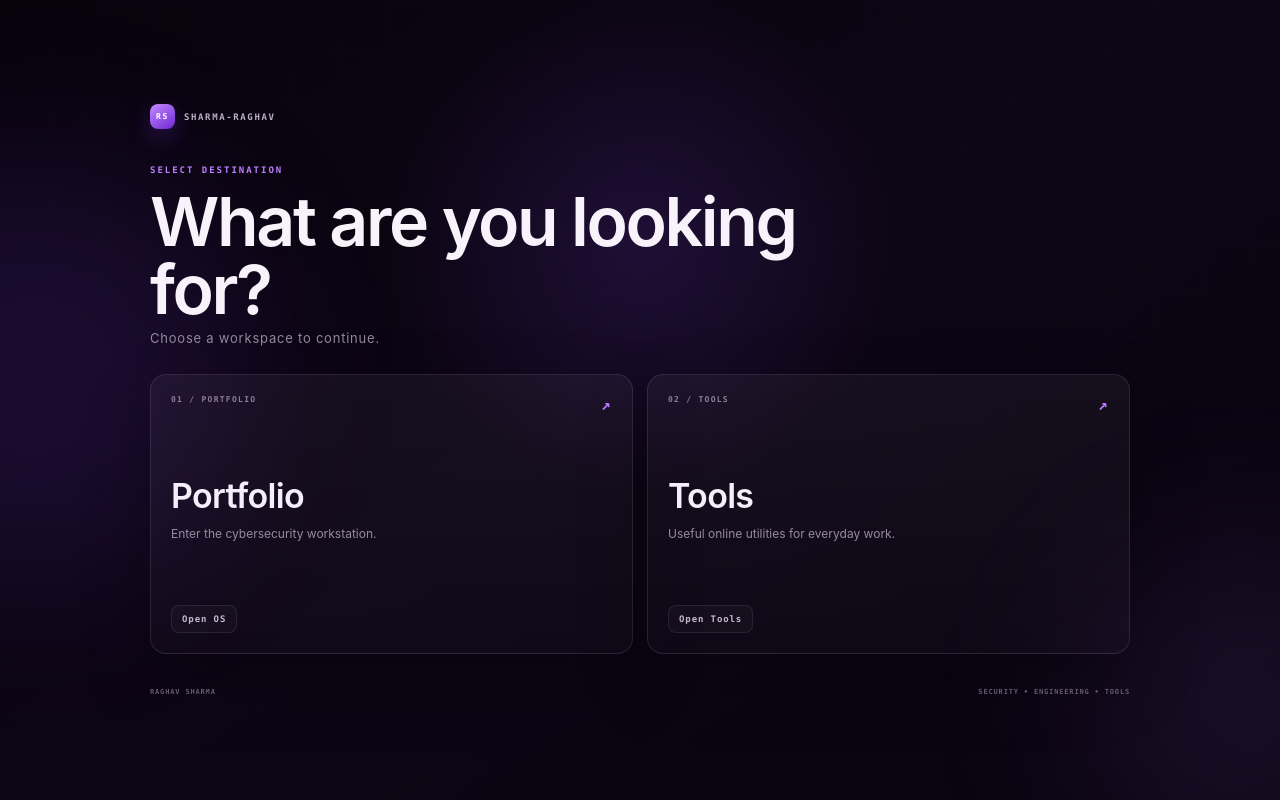
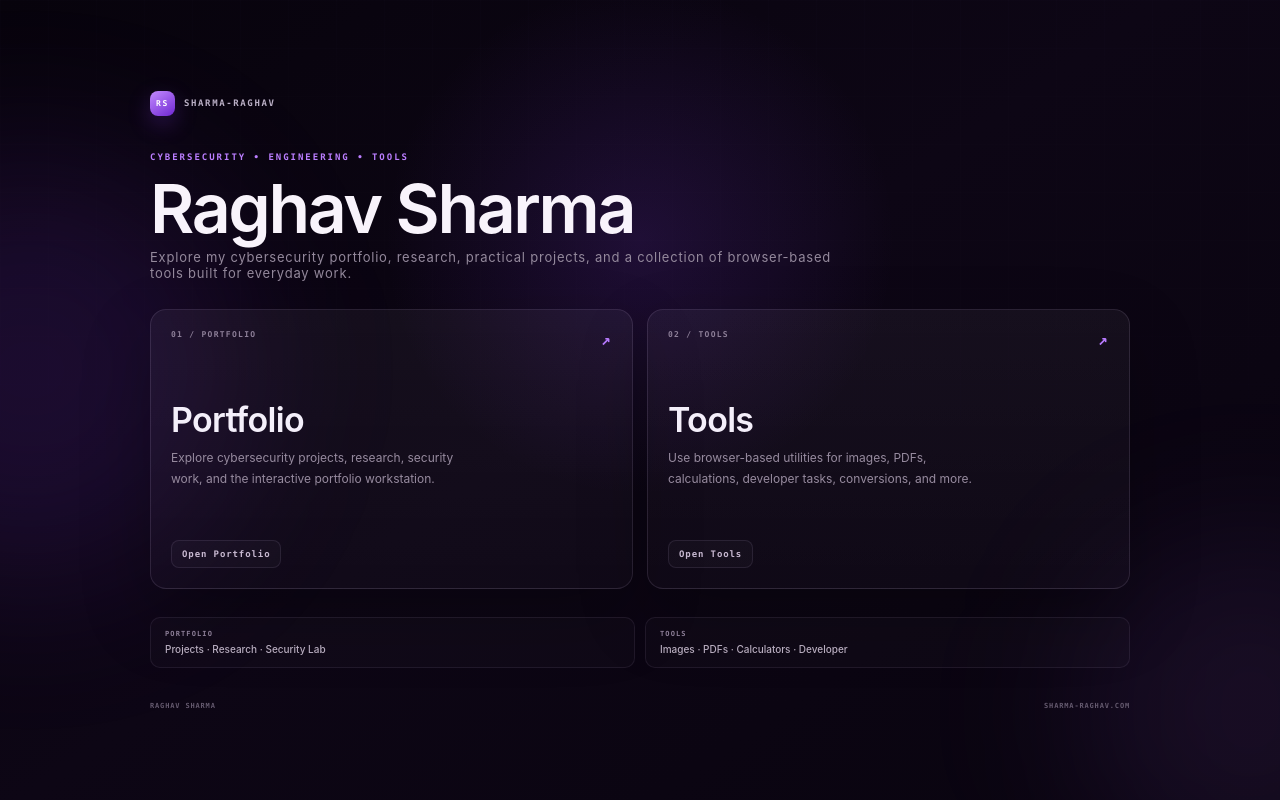
Before and after one commit to raghav19sh/sharma-raghav-os, a Next.js app: page / in a window 1280 px wide. Built offline with nearby package versions, Linux system fonts and the light colour scheme.

Commit message:
Improve landing page content for AdSense review

```diff
--- a/src/app/globals.css
+++ b/src/app/globals.css
@@ -398,3 +398,9 @@ a{-webkit-tap-highlight-color:transparent}
 .entry-action{align-self:flex-start;padding:8px 10px;border:1px solid rgba(224,201,255,.1);border-radius:8px;color:#c8b9d1;background:rgba(255,255,255,.025);font:700 9px ui-monospace,SFMono-Regular,Menlo,monospace;letter-spacing:.1em}
 .entry-footer{display:flex;justify-content:space-between;gap:12px;padding-top:6px;color:#655a6f;font:700 7px ui-monospace,SFMono-Regular,Menlo,monospace;letter-spacing:.12em}
 @media (max-width:700px){.entry-page{padding:18px}.entry-options{grid-template-columns:1fr}.entry-option{min-height:220px}.entry-copy h1{font-size:clamp(36px,12vw,54px)}.entry-footer{flex-direction:column}}
+
+.entry-info{display:grid;grid-template-columns:repeat(2,minmax(0,1fr));gap:10px}
+.entry-info>div{padding:12px 14px;border:1px solid rgba(224,201,255,.08);border-radius:10px;background:rgba(255,255,255,.018)}
+.entry-info span{display:block;margin-bottom:5px;color:#8d7f98;font:800 7px ui-monospace,SFMono-Regular,Menlo,monospace;letter-spacing:.16em}
+.entry-info strong{display:block;color:#b8adbf;font-size:10px;font-weight:500}
+@media (max-width:700px){.entry-info{grid-template-columns:1fr}}
--- a/src/app/page.tsx
+++ b/src/app/page.tsx
@@ -2,8 +2,9 @@ import type { Metadata } from "next";
 import Link from "next/link";
 
 export const metadata: Metadata = {
-  title: "Raghav Sharma",
-  description: "Choose between Raghav Sharma's cybersecurity portfolio and online tools.",
+  title: "Raghav Sharma — Cybersecurity Portfolio & Tools",
+  description:
+    "Explore Raghav Sharma's cybersecurity portfolio, research, projects, security lab, and browser-based utility tools.",
 };
 
 const options = [
@@ -11,14 +12,16 @@ const options = [
     href: "/os",
     eyebrow: "01 / PORTFOLIO",
     title: "Portfolio",
-    description: "Enter the cybersecurity workstation.",
-    action: "Open OS",
+    description:
+      "Explore cybersecurity projects, research, security work, and the interactive portfolio workstation.",
+    action: "Open Portfolio",
   },
   {
     href: "https://tools.sharma-raghav.com",
     eyebrow: "02 / TOOLS",
     title: "Tools",
-    description: "Useful online utilities for everyday work.",
+    description:
+      "Use browser-based utilities for images, PDFs, calculations, developer tasks, conversions, and more.",
     action: "Open Tools",
   },
 ];
@@ -29,16 +32,22 @@ export default function HomePage() {
       <div className="entry-grid" aria-hidden="true" />
       <div className="entry-glow entry-glow-one" aria-hidden="true" />
       <div className="entry-glow entry-glow-two" aria-hidden="true" />
+
       <section className="entry-shell">
         <div className="entry-brand">
           <span className="entry-mark">RS</span>
           <span>SHARMA-RAGHAV</span>
         </div>
+
         <div className="entry-copy">
-          <span className="entry-kicker">SELECT DESTINATION</span>
-          <h1>What are you looking for?</h1>
-          <p>Choose a workspace to continue.</p>
+          <span className="entry-kicker">CYBERSECURITY • ENGINEERING • TOOLS</span>
+          <h1>Raghav Sharma</h1>
+          <p>
+            Explore my cybersecurity portfolio, research, practical projects, and a collection
+            of browser-based tools built for everyday work.
+          </p>
         </div>
+
         <div className="entry-options">
           {options.map((option) => (
             <Link className="entry-option" href={option.href} key={option.href}>
@@ -54,9 +63,21 @@ export default function HomePage() {
             </Link>
           ))}
         </div>
+
+        <div className="entry-info">
+          <div>
+            <span>PORTFOLIO</span>
+            <strong>Projects · Research · Security Lab</strong>
+          </div>
+          <div>
+            <span>TOOLS</span>
+            <strong>Images · PDFs · Calculators · Developer</strong>
+          </div>
+        </div>
+
         <div className="entry-footer">
           <span>RAGHAV SHARMA</span>
-          <span>SECURITY • ENGINEERING • TOOLS</span>
+          <span>SHARMA-RAGHAV.COM</span>
         </div>
       </section>
     </main>
```
Also changed, not shown: src/app/os/page.tsx (deleted, +0 -84 lines).
